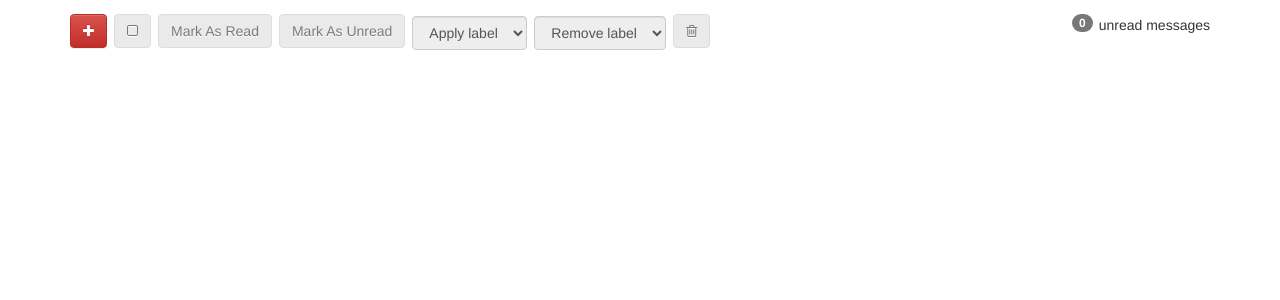
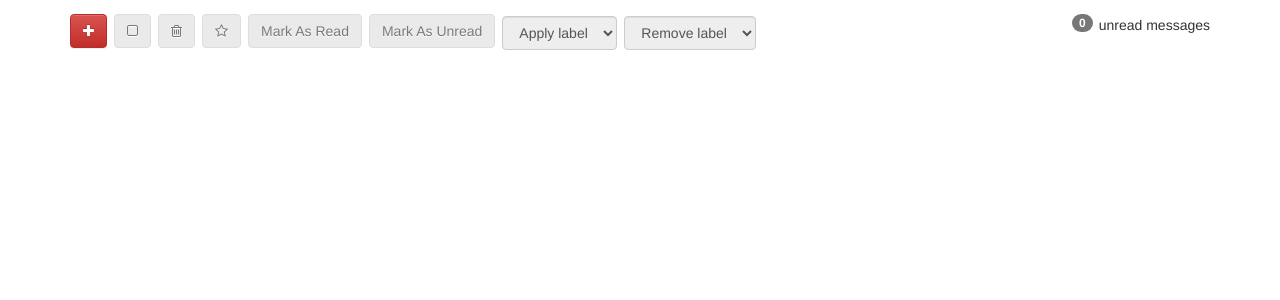
Before and after one commit to JBallin/react-inbox, a React (Create React App) app: page / in a window 1280 px wide. Shown: the top 300 px of the page. Built offline with nearby package versions, Linux system fonts and the light colour scheme; no server answers; the HTML template or start-up script is replaced by a standard one.

Commit message:
Add star button to toolbar and move trash button

```diff
--- a/src/components/ToolBar.js
+++ b/src/components/ToolBar.js
@@ -52,6 +52,22 @@ const ToolBar = ({
         <button
           className="btn btn-default"
           disabled={isDisabled}
+          onClick={deleteSelected}
+        >
+          <i className="fa fa-trash-o"></i>
+        </button>
+
+        <button
+          className="btn btn-default"
+          disabled={isDisabled}
+          onClick={toggleStarSelected}
+        >
+          <i className="fa fa-star-o"></i>
+        </button>
+
+        <button
+          className="btn btn-default"
+          disabled={isDisabled}
           onClick={() => updateRead(true)}
         >
           Mark As Read
@@ -89,13 +105,6 @@ const ToolBar = ({
           <option value="gschool">gschool</option>
         </select>
 
-        <button
-          className="btn btn-default"
-          disabled={isDisabled}
-          onClick={deleteSelected}
-        >
-          <i className="fa fa-trash-o"></i>
-        </button>
       </div>
     </div>
   )
```
